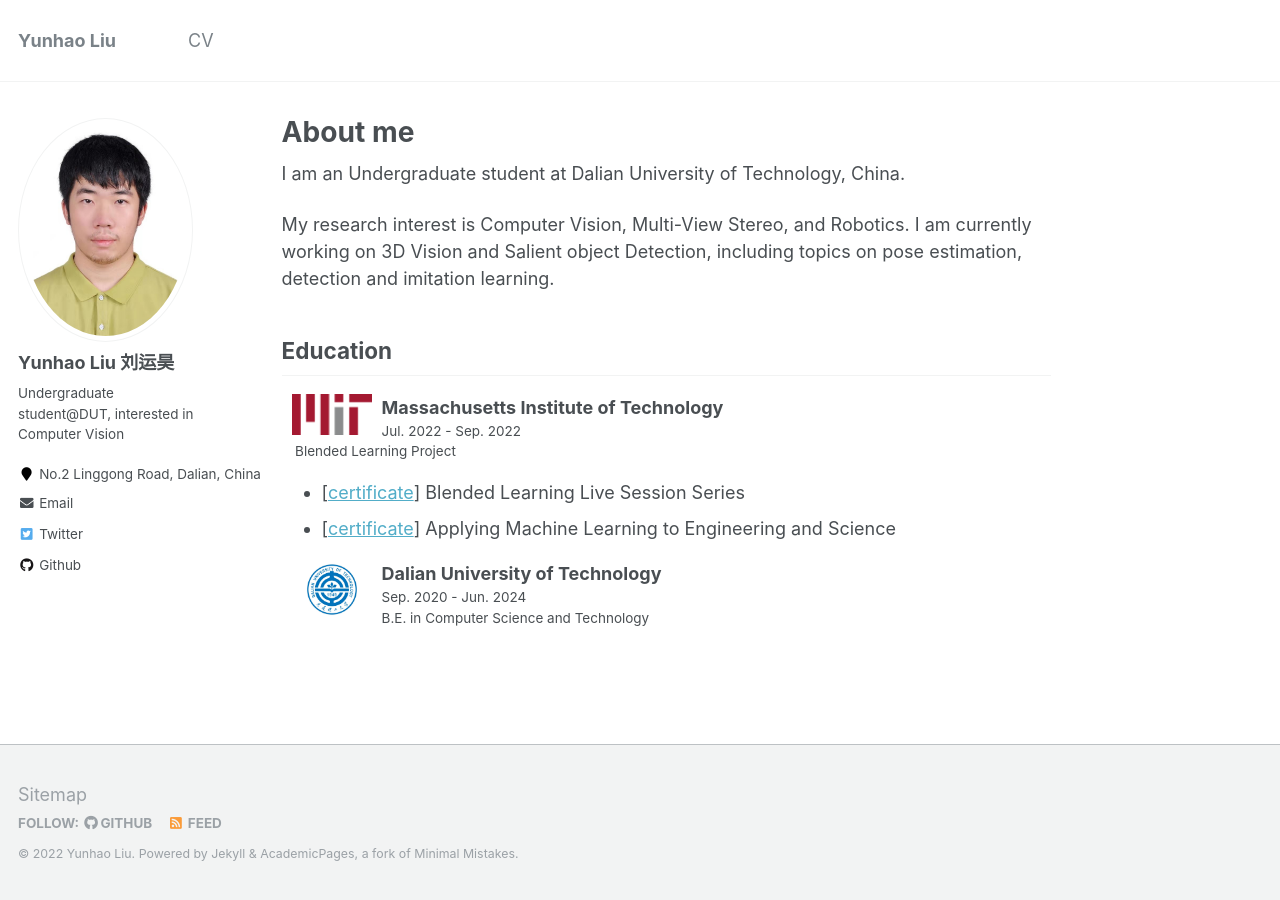
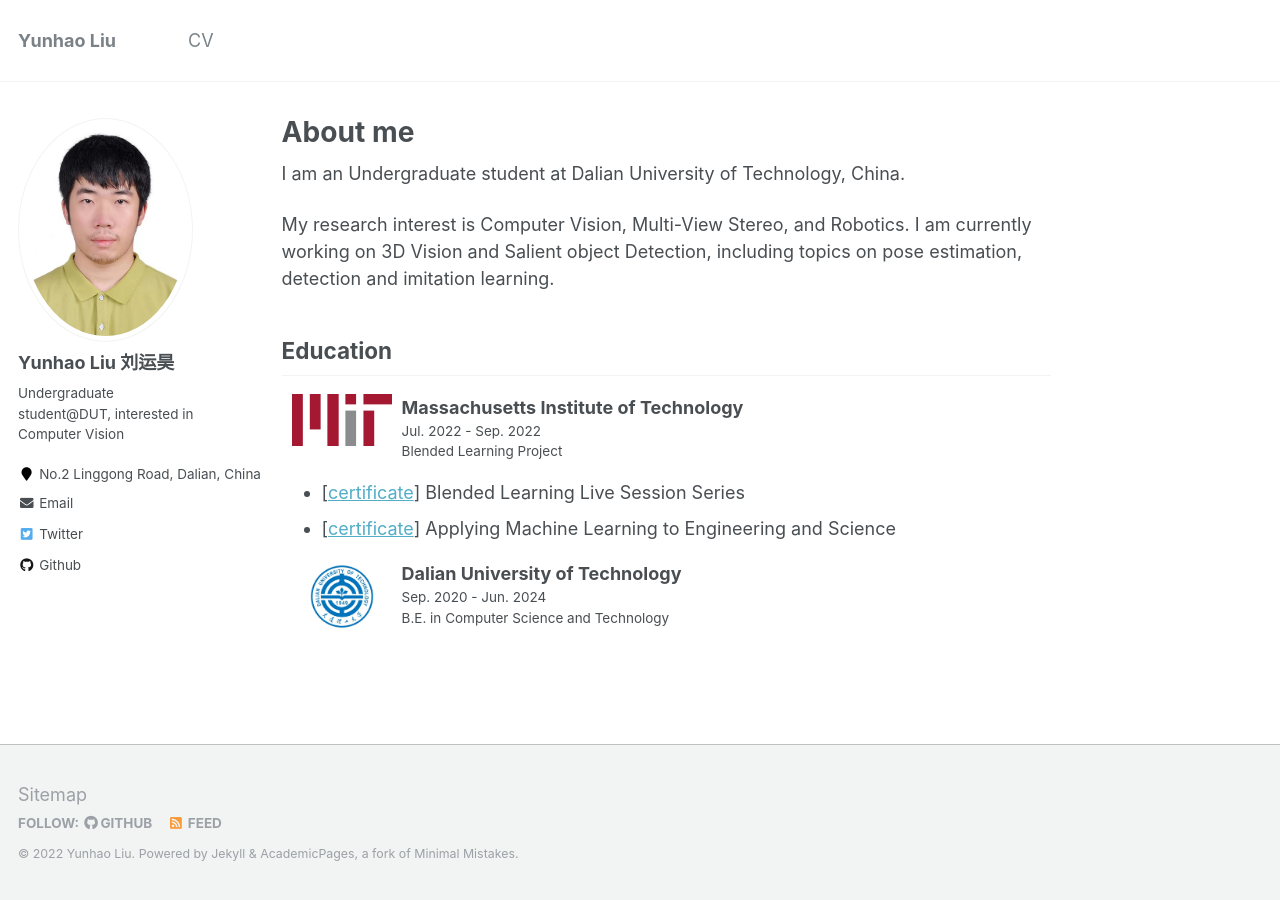
Before and after one commit to liuyunhaozz/liuyunhaozz.github.io, a Jekyll site: the page built from _pages/about.md, in a window 1280 px wide. Built offline with Jekyll 4.4.1, drawn with Linux system fonts in a browser that asks for light colours.

Commit message:
update about

```diff
--- a/_pages/about.md
+++ b/_pages/about.md
@@ -13,8 +13,9 @@ My research interest is Computer Vision, Multi-View Stereo, and Robotics.
 I am currently working on 3D Vision and Salient object Detection, including topics on pose estimation, detection and imitation learning.
 
 ## Education
-<dl><dt><img align="left" width="80" height="80" hspace="10" src="./images/mit.png"/></dt><dt>Massachusetts Institute of Technology</dt><dd>Jul. 2022 - Sep. 2022</dd><dd>Blended Learning Project</dd></dl>
+<dl><dt><img align="left" width="100" height="100S" hspace="10" src="./images/mit.png"/></dt><dt>Massachusetts Institute of Technology</dt><dd>Jul. 2022 - Sep. 2022</dd><dd>Blended Learning Project</dd></dl>
+
 * [[certificate](https://www.credential.net/dbe9c413-f7a9-42ed-9477-e5d53f67c39a)] Blended Learning Live Session Series
 * [[certificate](https://xpro.mit.edu/certificate/d95310c4-f466-499e-a3a1-5260bb42f8bd)] Applying Machine Learning to Engineering and Science
 
-<dl><dt><img align="left" width="80" height="80" hspace="10" src="./images/dut.bmp"/></dt><dt>Dalian University of Technology</dt><dd>Sep. 2020 - Jun. 2024</dd><dd>B.E. in Computer Science and Technology</dd></dl>
+<dl><dt><img align="left" width="100" height="100" hspace="10" src="./images/dut.bmp"/></dt><dt>Dalian University of Technology</dt><dd>Sep. 2020 - Jun. 2024</dd><dd>B.E. in Computer Science and Technology</dd></dl>
```
